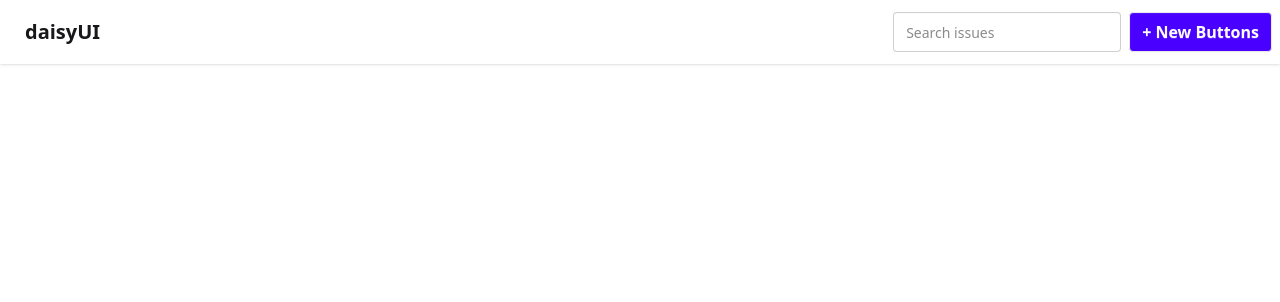
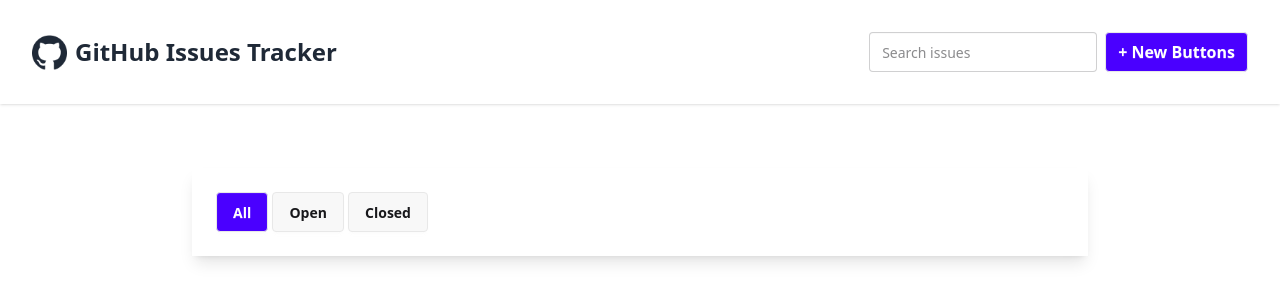
Before and after one commit to mizanur87/Assignment-A5-Github-Issue-Tracker, a website: page home.html in a window 1280 px wide. Drawn offline with nearby package versions, Linux system fonts and the light colour scheme.

Commit message:
home page nav added

```diff
--- a/home.html
+++ b/home.html
@@ -10,13 +10,17 @@
       type="text/css"
     />
     <script src="https://cdn.jsdelivr.net/npm/@tailwindcss/browser@4"></script>
+
     <title>Home | GT Issue Tracker</title>
   </head>
+
   <body>
-    <nav>
-      <div class="navbar bg-base-100 shadow-sm">
-        <div class="flex-1">
-          <a class="btn btn-ghost text-xl">daisyUI</a>
+    <nav class="bg-base-100 shadow-sm p-8 flex justify-between">
+      <div class="flex gap-2 items-center">
+        <img class="w-8.75" src="./assets/github-logo.png" alt="" />
+        <p class="text-[#1F2937] text-[24px] font-semibold">
+          GitHub Issues Tracker
+        </p>
       </div>
       <div class="flex gap-2">
         <input
@@ -30,7 +34,21 @@
           + New Buttons
         </button>
       </div>
-      </div>
     </nav>
+
+    <main class="w-[70%] mx-auto bg-[#575e67]">
+      <!-- Toogle section -->
+      <section class="bg-white p-6 my-16 shadow-lg">
+        <p class="bg-[#4A00FF] text-white btn">All</p>
+        <p class="btn">Open</p>
+        <p class="btn">Closed</p>
+      </section>
+
+      <!-- Dashboardsection -->
+      <section></section>
+    </main>
+
+    <!-- Connection home.js -->
+    <script src="./home.js"></script>
   </body>
 </html>
--- /dev/null
+++ b/home.js
@@ -0,0 +1 @@
+console.log("hello home.js");
```
Lines whose indentation alone changed are shown as unchanged.
